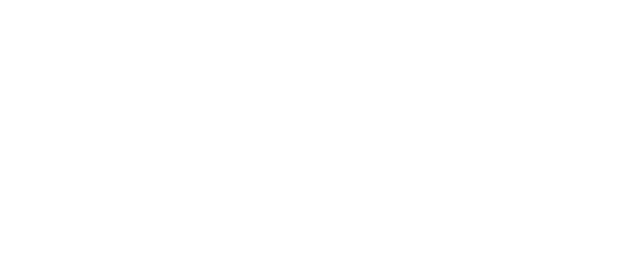
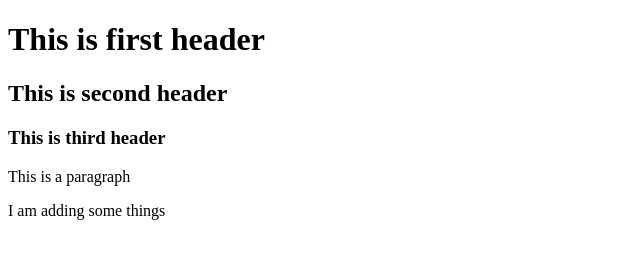
Before and after one commit to sadiyaseba39/my-third-repo, a plain HTML site: page index3.html in a window 1280 px wide. Shown: the whole page, without its empty margins (0-640 px from the left). Drawn offline with Linux system fonts and the light colour scheme.

Commit message:
adding texts

```diff
--- a/index3.html
+++ b/index3.html
@@ -6,6 +6,10 @@
   <title>My third repository</title>
 </head>
 <body>
-
+  <h1> This is first header</h1>
+  <h2>This is second header</h2>
+  <h3>This is third header</h3>
+  <p>This is a paragraph</p>
+  <p> I am adding some things</p>
 </body>
 </html>
```
